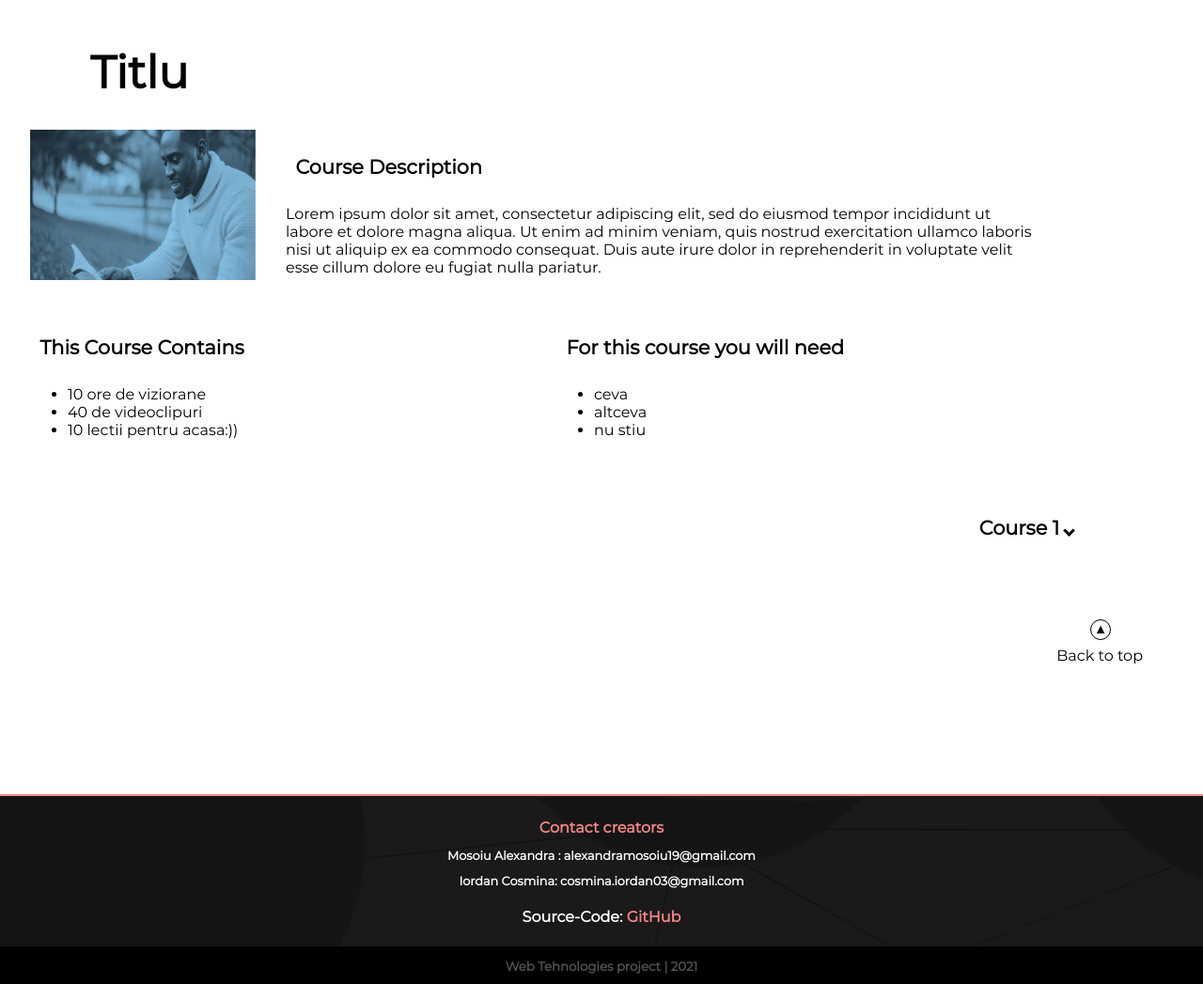
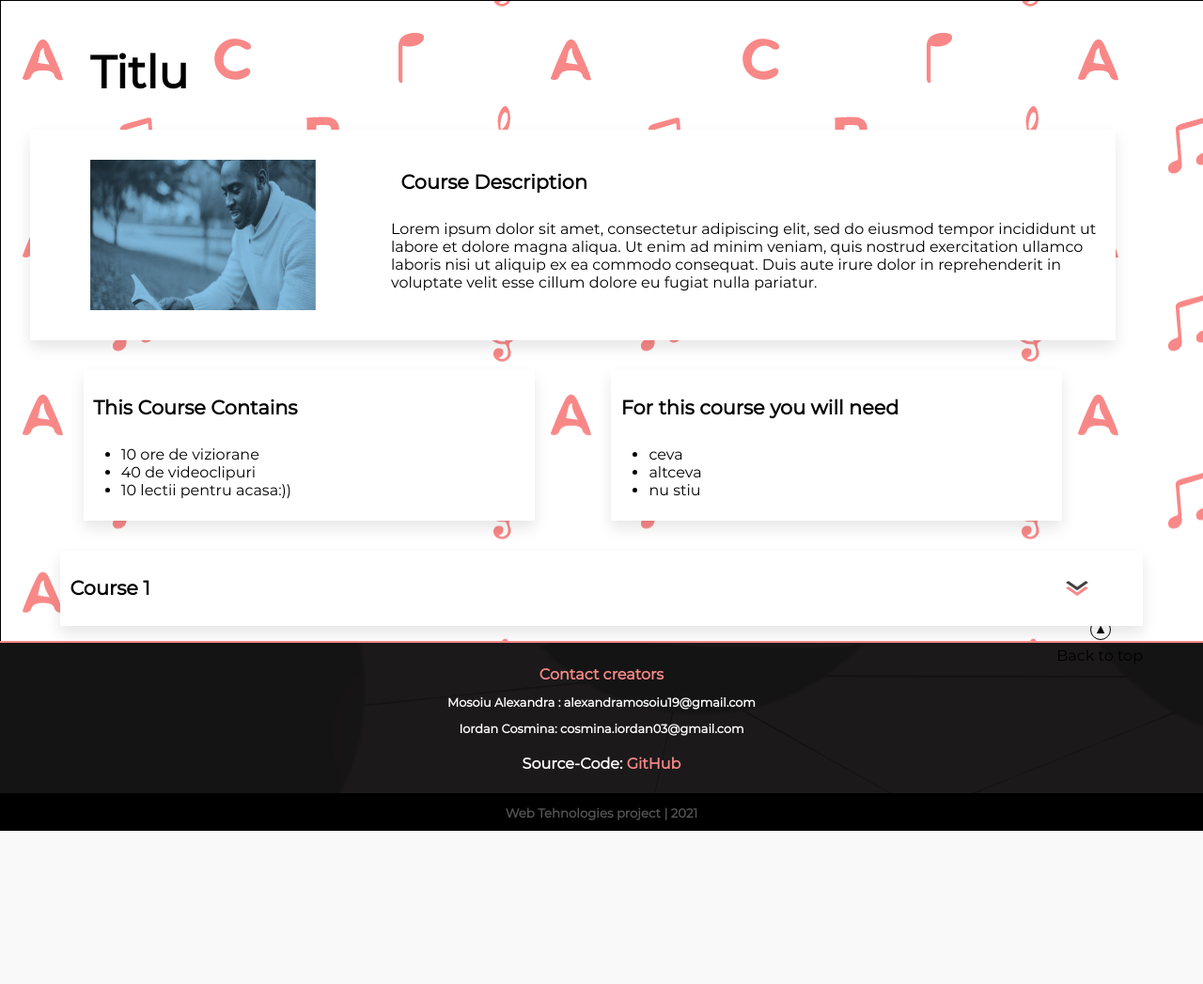
Before and after one commit to Serithipithy/SkiVI, a PHP site: page /skill.html in a window 1280 px wide. Shown: the part 53-1100 px from the top of the page at 94% size. After the commit the page ends 937 px from the top, so only its background shows below. Run offline with PHP 8.4, Linux system fonts and the light colour scheme.

Commit message:
skillpage+course button

```diff
--- a/main.html
+++ b/main.html
@@ -42,7 +42,7 @@
             </div>
             <div class="skills">
                 <div class="skill">
-                    <img class="skill--image" src="img/Layer.jpg" alt="skill1">
+                    <a href="skill.html"> <img class="skill--image" src="img/Layer.jpg" alt="skill1"></a>
                     <h2>Titlu</h2>
                     <p class="skill--info">
                         Lorem ipsum dolor sit amet, consectetur adipiscing elit, sed do eiusmod tempor incididunt ut labore et dolore magna aliqua. Ut enim ad minim veniam, quis nostrud exercitation ullamco laboris nisi ut aliquip ex ea commodo consequat. Duis aute irure dolor
--- /dev/null
+++ b/script-skill.js
@@ -0,0 +1,17 @@
+function drop() {
+    document.getElementById("course--dropdown").classList.toggle("show");
+}
+
+// Close the dropdown menu if the user clicks outside of it
+window.onclick = function(event) {
+    if (!event.target.matches('.dropbtn--course')) {
+        var dropdowns = document.getElementsByClassName("dropdown--course");
+        var i;
+        for (i = 0; i < dropdowns.length; i++) {
+            var openDropdown = dropdowns[i];
+            if (openDropdown.classList.contains('show')) {
+                openDropdown.classList.remove('show');
+            }
+        }
+    }
+}
--- a/skill.html
+++ b/skill.html
@@ -7,6 +7,7 @@
     <meta name="viewport" content="width=device-width, initial-scale=1.0">
     <link rel="stylesheet" href="skiviskill.css">
     <link rel="stylesheet" href="skivi2.css">
+    <script src="script-skill.js"></script>
     <script src="script.js"></script>
     <title>Learn a Skill</title>
 </head>
@@ -21,7 +22,7 @@
                     <a href="signup.html" class="buttons button--right">Sign Up</a>
                     <a href="login.html" class="buttons button--right">Log In</a>
                 </div>
-                <img onclick="myFunction()" class="dropbtn " src="img/menu.png" alt="menu button">
+                <img onclick="myFunction()" class="dropbtn" src="img/menu.png" alt="menu button">
             </div>
         </div>
     </header>
@@ -35,7 +36,7 @@
         <div class="course--details">
 
             <div class="course--description--image">
-                <img src="img/Layer.jpg" alt="man reading">
+                <img class="course--img" src="img/Layer.jpg" alt="man reading">
                 <div class="course--description">
                     <h2>Course Description</h2>
                     <p>
@@ -64,10 +65,18 @@
             </div>
         </div>
         <div class="courses">
-            <div class="course1">
-                <h2 class="dropdown">Course 1 <i class="arrow down"></i></h2>
-                <iframe class="course--video" width="420" height="315" src="https://www.youtube.com/embed/tgbNymZ7vqY"></iframe>
+            <div class="dropdowns">
+                <div onclick="drop()" class="dropbtn--course">
+                    <h2>Course 1</h2> <img class="down-arrow" src="img/down-arrow.png" alt="down-arrow">
+                </div>
+                <div id="course--dropdown" class="dropdown--course">
+                    <div class="drop--bg">
+                        <iframe width="800" height="450" src="https://www.youtube.com/embed/tgbNymZ7vqY">
+                        </iframe>
+                    </div>
+                </div>
             </div>
+        </div>
 
         </div>
 
--- a/skiviskill.css
+++ b/skiviskill.css
@@ -1,5 +1,6 @@
 main {
     width: 100%;
+    background-image: url("img/login-bg.png");
 }
 
 .title {
@@ -15,79 +16,86 @@ main {
 }
 
 .course--description--image {
+    background-color: white;
     display: flex;
     justify-content: space-evenly;
-    flex-wrap: wrap;
+    box-shadow: 0px 8px 15px rgba(0, 0, 0, 0.1);
+    width: 90%;
     margin-top: 2em;
+    padding-left: 2em;
     margin-bottom: 2em;
 }
 
-img {
+.course--img {
+    padding: 2em;
     width: 15em;
     height: 10em;
 }
 
 .course--description {
     margin-left: 2em;
-    width: 50em;
-    height: 10em;
+    width: auto;
+    height: auto;
+    padding: 1em;
 }
 
 .course--content--needs {
     display: flex;
-    justify-content: space-evenly;
+    justify-content: space-around;
     flex-wrap: wrap;
+    padding-left: 1em;
     margin-bottom: 2em;
+    width: 90%;
 }
 
 .course--content {
-    width: 35em;
+    background-color: white;
+    box-shadow: 0px 8px 15px rgba(0, 0, 0, 0.1);
+    width: 30em;
     height: 10em;
 }
 
 .course--needs {
-    width: 35em;
+    background-color: white;
+    box-shadow: 0px 8px 15px rgba(0, 0, 0, 0.1);
+    width: 30em;
     height: 10em;
 }
 
-.course1 {
-    width: auto;
-    height: 350px;
+.courses {
+    /* border: 2px solid black; */
+    width: 90%;
 }
 
-
-/* .dropdown {
-    border: 2px solid black;
-} */
-
-.arrow {
-    border: solid black;
-    border-width: 0 3px 3px 0;
-    display: inline-block;
-    padding: 3px;
-    margin-left: auto;
+.dropbtn--course {
+    background-color: white;
+    box-shadow: 0px 8px 15px rgba(0, 0, 0, 0.1);
+    display: flex;
+    flex-direction: row;
+    width: 100%;
+    position: relative;
+    left: 0;
+    margin-bottom: 1em;
 }
 
-.down {
-    transform: rotate(45deg);
-    -webkit-transform: rotate(45deg);
+.down-arrow {
+    width: 1.5em;
+    height: 1em;
+    position: absolute;
+    align-self: center;
+    right: 5%;
 }
 
-.course--video {
-    /* display: none; */
-    visibility: hidden;
-    opacity: 0;
+.dropdown--course {
+    display: none;
 }
 
-.dropdown:active+.course--video {
-    /* display: block; */
-    visibility: visible;
-    opacity: 1;
+.show {
+    display: inline;
 }
 
-
-/* @media screen and (max-width:400px) {
-    .course--description {
-        width: auto;
+@media screen and (max-width:800px) {
+    .course--description--image {
+        flex-wrap: wrap;
     }
-} */
+}
```
Also changed, not shown: img/bg-pattern.jpg (added), img/bg-pattern2.jpg (added), img/down-arrow.png (added).
